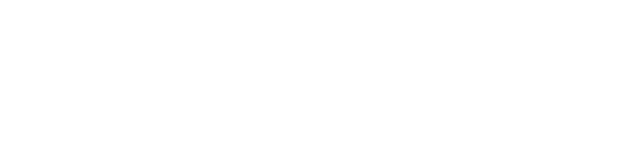
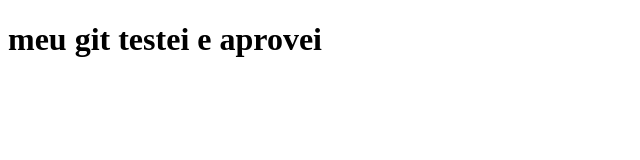
Before and after one commit to DevGui39/teste1, a plain HTML site: page index.html in a window 1280 px wide. Shown: the whole page, without its empty margins (0-640 px from the left). Drawn offline with Linux system fonts and the light colour scheme.

Commit message:
Alteraçoes no index.htm

```diff
--- a/index.html
+++ b/index.html
@@ -6,6 +6,8 @@
     <title>Document</title>
 </head>
 <body>
-
+    <div>
+        <h1>meu git testei e aprovei</h1>
+    </div>
 </body>
 </html>
```
